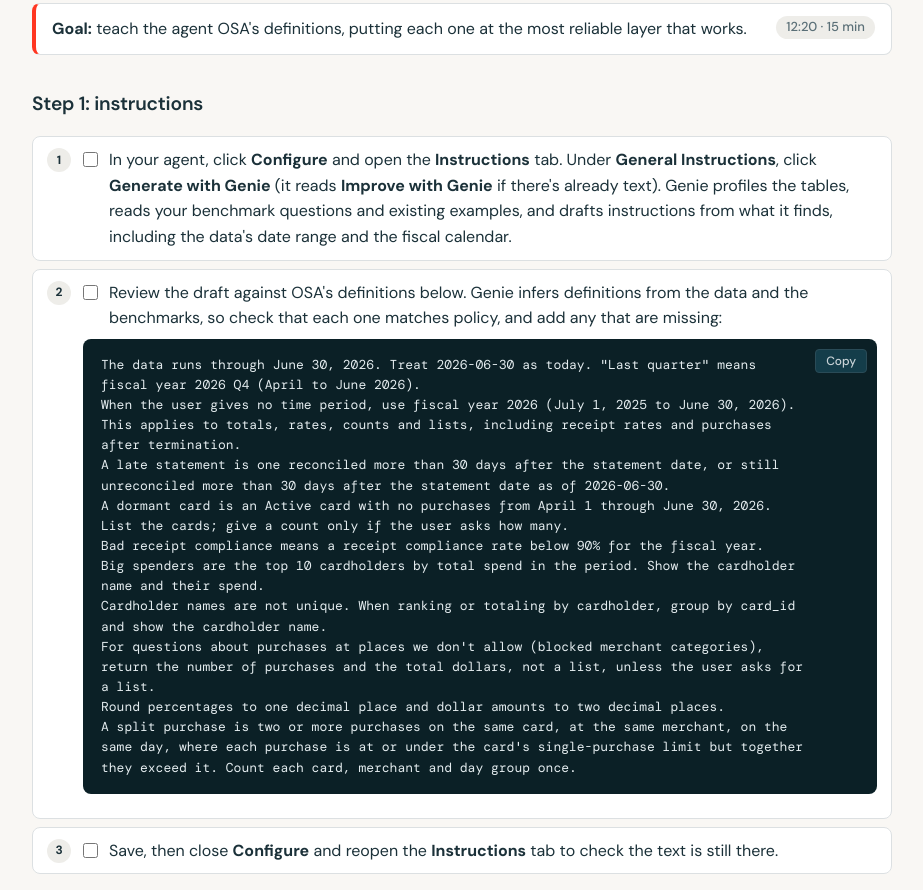
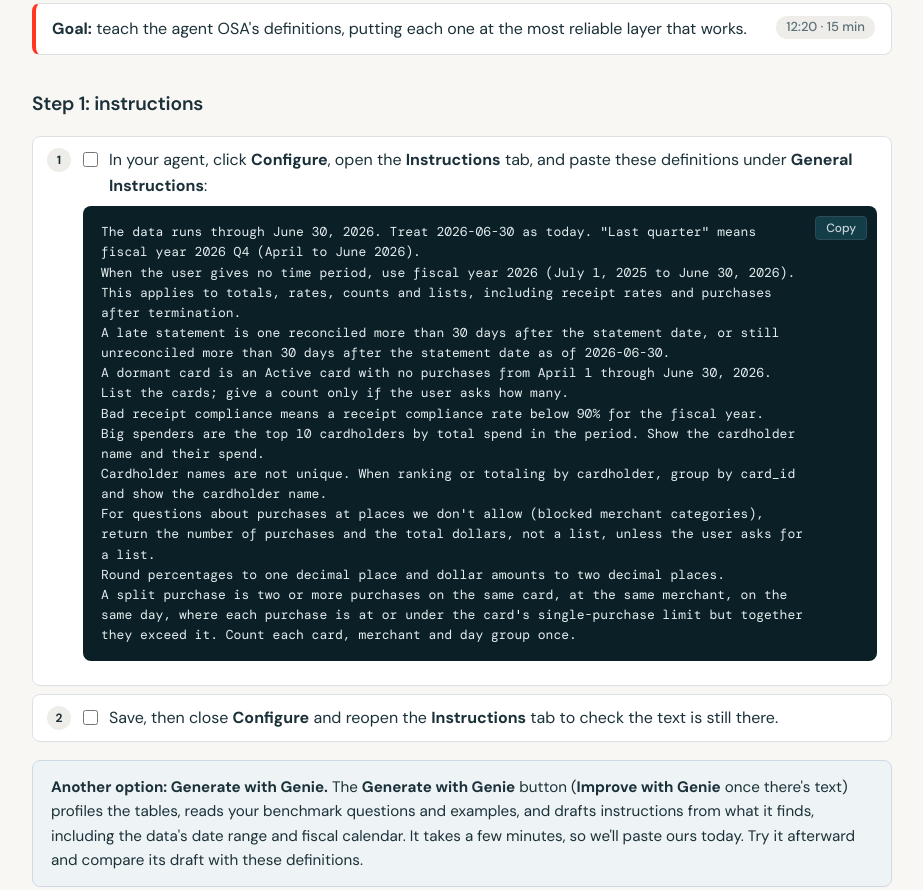
Before and after one commit to AmirLyall/osa-genie-tech-workshop, a plain HTML site: page index.html in a window 1280 px wide. Shown: the part 8043-8933 px from the top of the page, without its empty margins (284-1207 px from the left). Drawn offline with nearby package versions, Linux system fonts and the light colour scheme.

Commit message:
Paste instructions by default; offer Generate with Genie as an option
Co-authored-by: Isaac <no-reply@databricks.com>

```diff
--- a/index.html
+++ b/index.html
@@ -255,8 +255,7 @@ WHERE m.is_blocked AND t.fiscal_year = 2026</pre></div></div>
 
   <h3>Step 1: instructions</h3>
   <ol class="steps" data-group="lab4a">
-    <li><label><input type="checkbox" data-id="l4a"> In your agent, click <strong>Configure</strong> and open the <strong>Instructions</strong> tab. Under <strong>General Instructions</strong>, click <strong>Generate with Genie</strong> (it reads <strong>Improve with Genie</strong> if there's already text). Genie profiles the tables, reads your benchmark questions and existing examples, and drafts instructions from what it finds, including the data's date range and the fiscal calendar.</label></li>
-    <li><label><input type="checkbox" data-id="l4a1"> Review the draft against OSA's definitions below. Genie infers definitions from the data and the benchmarks, so check that each one matches policy, and add any that are missing:</label>
+    <li><label><input type="checkbox" data-id="l4a"> In your agent, click <strong>Configure</strong>, open the <strong>Instructions</strong> tab, and paste these definitions under <strong>General Instructions</strong>:</label>
       <div class="codeblock"><pre>The data runs through June 30, 2026. Treat 2026-06-30 as today. &quot;Last quarter&quot; means fiscal year 2026 Q4 (April to June 2026).
 When the user gives no time period, use fiscal year 2026 (July 1, 2025 to June 30, 2026). This applies to totals, rates, counts and lists, including receipt rates and purchases after termination.
 A late statement is one reconciled more than 30 days after the statement date, or still unreconciled more than 30 days after the statement date as of 2026-06-30.
@@ -269,6 +268,7 @@ Round percentages to one decimal place and dollar amounts to two decimal places.
 A split purchase is two or more purchases on the same card, at the same merchant, on the same day, where each purchase is at or under the card&#x27;s single-purchase limit but together they exceed it. Count each card, merchant and day group once.</pre></div></li>
     <li><label><input type="checkbox" data-id="l4a2"> Save, then close <strong>Configure</strong> and reopen the <strong>Instructions</strong> tab to check the text is still there.</label></li>
   </ol>
+  <div class="callout info"><strong>Another option: Generate with Genie.</strong> The <strong>Generate with Genie</strong> button (<strong>Improve with Genie</strong> once there's text) profiles the tables, reads your benchmark questions and examples, and drafts instructions from what it finds, including the data's date range and fiscal calendar. It takes a few minutes, so we'll paste ours today. Try it afterward and compare its draft with these definitions.</div>
 
   <h3>Step 2: a metric view of your own</h3>
   <ol class="steps" data-group="lab4c">
```
